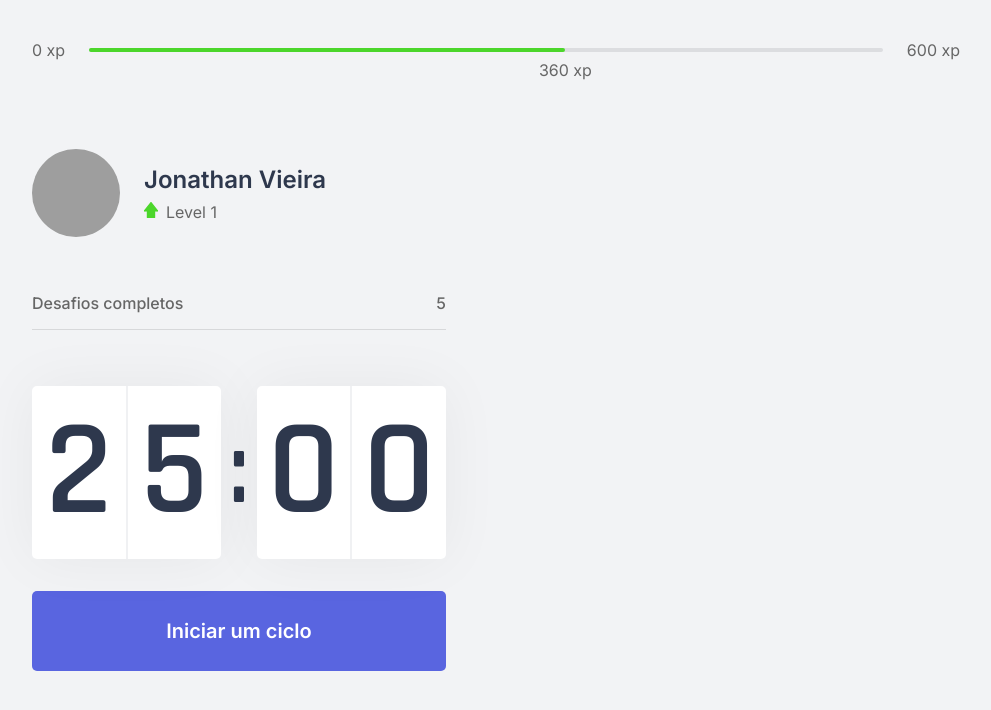
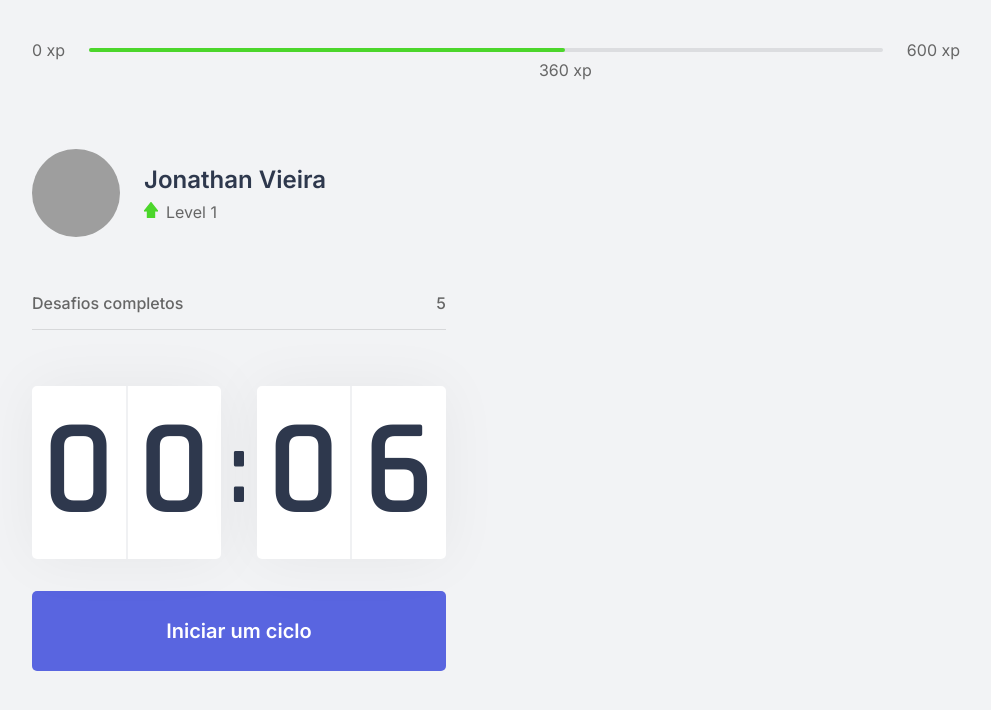
Before and after one commit to jvieiradev/moveit-next, a Next.js app: page / in a window 1280 px wide. Shown: the top 710 px of the page, without its empty margins (144-1135 px from the left). Built offline with nearby package versions, Linux system fonts and the light colour scheme; grey boxes are pictures that could not be loaded.

Commit message:
[update] - Creation of actions for countdown component
Create action to be finished for the countdown component

```diff
--- a/src/components/Countdown.tsx
+++ b/src/components/Countdown.tsx
@@ -4,8 +4,9 @@
 let countDownTimeOut: NodeJS.Timeout;
 
 export function Countdown() {
-  const [time, setTime] = useState(25 * 60);
+  const [time, setTime] = useState(0.1 * 60);
   const [isActive, setIsActive] = useState(false);
+  const [hasFinished, setHasFinished] = useState(false);
 
   const minutes = Math.floor(time / 60);
   const seconds = time % 60;
@@ -20,7 +21,7 @@
   function resetCountdown() {
     clearTimeout(countDownTimeOut);
     setIsActive(false);
-    setTime(25 * 60);
+    setTime(0.1 * 60);
   }
 
   useEffect(() => {
@@ -28,6 +29,9 @@
       countDownTimeOut = setTimeout(() => {
         setTime(time - 1);
       }, 1000)
+    } else if (isActive && time == 0) {
+      setHasFinished(true);
+      setIsActive(false);
     }
   }, [isActive, time]);
 
@@ -45,6 +49,15 @@
         </div>
       </div>
 
+      { hasFinished ? (
+        <button
+          disabled
+          className={styles.countdownButton}
+        >
+          Ciclo encerrado
+        </button>
+      ) :
+        <>
           { isActive ? (
             <button
               type="button"
@@ -62,6 +75,10 @@
                 Iniciar um ciclo
               </button>)
           }
+        </>
+      }
+
+
 
     </div>
   );
--- a/src/styles/components/Countdown.module.css
+++ b/src/styles/components/Countdown.module.css
@@ -58,7 +58,7 @@
   transition: background-color 0.2s;
 }
 
-.countdownButton:hover {
+.countdownButton:not(:disabled):hover {
   background: var(--blue-dark);
 }
 
@@ -67,7 +67,13 @@
   color: var(--title);
 }
 
-.countdownButtonActive:hover {
+.countdownButtonActive:not(:disabled):hover {
   background: var(--red);
   color: var(--white);
 }
+
+.countdownButton:disabled {
+  background:var(--white);
+  color:var(--text);
+  cursor: not-allowed;
+}
```
Lines whose indentation alone changed are shown as unchanged.
